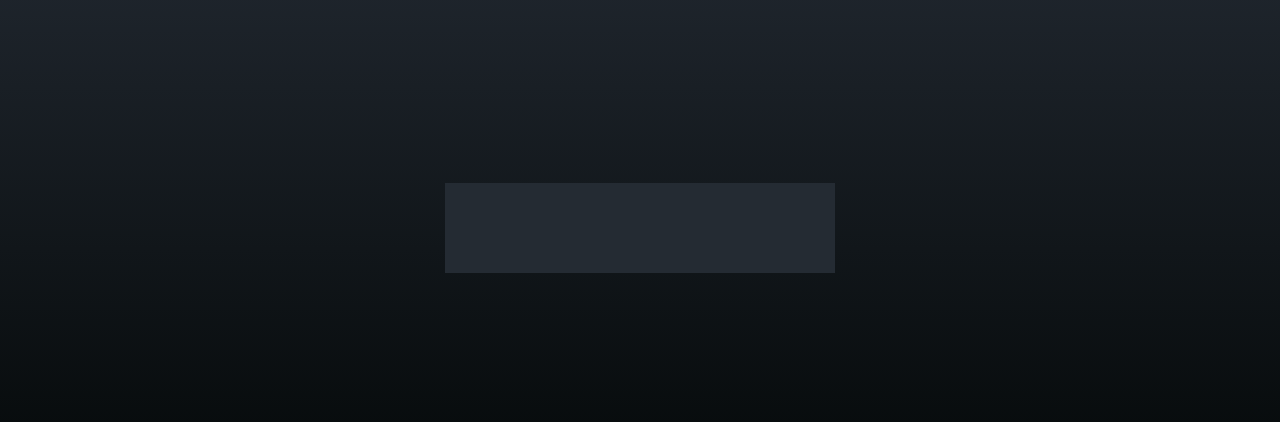
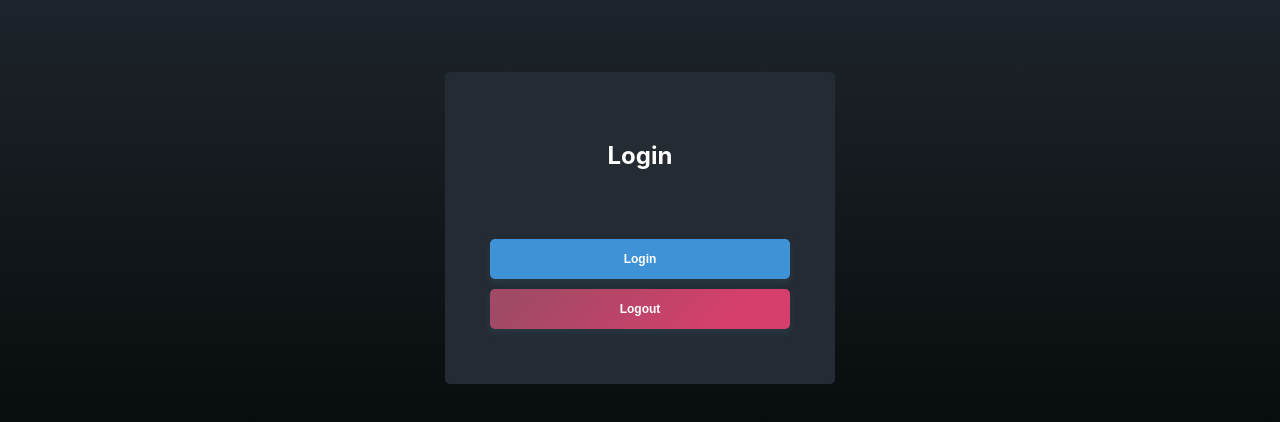
Before and after one commit to tobnys/datscha-property, a React (Create React App) app: page / in a window 1280 px wide. Shown: the part 132-554 px from the top of the page. Built offline with nearby package versions, Linux system fonts and the light colour scheme.

Commit message:
Project cleanup and add button components

```diff
--- a/package.json
+++ b/package.json
@@ -8,8 +8,8 @@
     "@testing-library/user-event": "^12.1.10",
     "@types/jest": "^26.0.15",
     "@types/node": "^12.0.0",
-    "@types/react": "^17.0.0",
-    "@types/react-dom": "^17.0.0",
+    "@types/react": "^17.0.3",
+    "@types/react-dom": "^17.0.2",
     "react": "^17.0.1",
     "react-dom": "^17.0.1",
     "react-scripts": "4.0.3",
--- a/src/App.css
+++ /dev/null
@@ -1,38 +0,0 @@
-.App {
-  text-align: center;
-}
-
-.App-logo {
-  height: 40vmin;
-  pointer-events: none;
-}
-
-@media (prefers-reduced-motion: no-preference) {
-  .App-logo {
-    animation: App-logo-spin infinite 20s linear;
-  }
-}
-
-.App-header {
-  background-color: #282c34;
-  min-height: 100vh;
-  display: flex;
-  flex-direction: column;
-  align-items: center;
-  justify-content: center;
-  font-size: calc(10px + 2vmin);
-  color: white;
-}
-
-.App-link {
-  color: #61dafb;
-}
-
-@keyframes App-logo-spin {
-  from {
-    transform: rotate(0deg);
-  }
-  to {
-    transform: rotate(360deg);
-  }
-}
--- a/src/App.tsx
+++ b/src/App.tsx
@@ -1,15 +1,51 @@
 import React from 'react';
-
-import styled, { createGlobalStyle } from 'styled-components'
+import styled from 'styled-components'
 
 export default function App() {
   return (
     <div>
-      <GlobalStyle />
-      <LoginBox />
+      <LoginBox>
+        <MainTitle>Login</MainTitle>
+        <ButtonWrapper>
+          <LoginButton>Login</LoginButton>
+        </ButtonWrapper>
+
+        <ButtonWrapper>
+          <SignOutButton disabled >Logout</SignOutButton>
+        </ButtonWrapper>
+      </LoginBox>
     </div>
   );
 }
+
+const LoginButton = styled.button`
+  background: linear-gradient(312deg,#3f92d6 30%, rgb(63, 146, 214)  90%);
+  box-shadow: 0 3px 5px 2px rgba(54, 150, 167, 0.1);
+  border: 0;
+  border-radius: 5px;
+  height: 40px;
+  font-size: 12px;
+  font-weight: bold;
+  color: white;
+`
+
+const SignOutButton = styled(LoginButton)`
+  background: linear-gradient(312deg,#d63f6c 20%, #a14a65  90%);
+`
+
+const ButtonWrapper = styled.div`
+  display: flex;
+  flex-direction: column;
+  margin-bottom: 10px;
+`
+
+const MainTitle = styled.h3`
+  font-size: 24px;
+  color: white;
+  text-align: center;
+  font-weight: bold;
+  padding-bottom: 45px;
+`
 
 const LoginBox = styled.div`
   width: 300px;
@@ -19,16 +55,5 @@ const LoginBox = styled.div`
   top: 45%;
   left: 50%;
   transform: translate(-50%, -50%);
+  border-radius: 5px;
 `
-
-const GlobalStyle = createGlobalStyle`
-  html {
-    height: 100%;
-    width: 100%;
-    margin: 0;
-    padding: 0;
-    background: rgb(6,10,11);
-    background: linear-gradient(360deg, rgba(6,10,11,1) 25%, rgba(36,43,52,1) 100%);
-    font-family: 'Manrope', sans-serif;
-  }
-`
--- a/src/index.css
+++ /dev/null
@@ -1,13 +0,0 @@
-body {
-  margin: 0;
-  font-family: -apple-system, BlinkMacSystemFont, 'Segoe UI', 'Roboto', 'Oxygen',
-    'Ubuntu', 'Cantarell', 'Fira Sans', 'Droid Sans', 'Helvetica Neue',
-    sans-serif;
-  -webkit-font-smoothing: antialiased;
-  -moz-osx-font-smoothing: grayscale;
-}
-
-code {
-  font-family: source-code-pro, Menlo, Monaco, Consolas, 'Courier New',
-    monospace;
-}
--- a/src/index.tsx
+++ b/src/index.tsx
@@ -1,17 +1,31 @@
 import React from 'react';
 import ReactDOM from 'react-dom';
-import './index.css';
 import App from './App';
 import reportWebVitals from './reportWebVitals';
+import { createGlobalStyle } from 'styled-components'
+
+const GlobalStyle = createGlobalStyle`
+  html {
+    height: 100%;
+    width: 100%;
+    margin: 0;
+    padding: 0;
+    background: rgb(6,10,11);
+    background: linear-gradient(360deg, rgba(6,10,11,1) 25%, rgba(36,43,52,1) 100%);
+    font-family: -apple-system, BlinkMacSystemFont, 'Segoe UI', 'Roboto', 'Oxygen',
+    'Ubuntu', 'Cantarell', 'Fira Sans', 'Droid Sans', 'Helvetica Neue',
+    sans-serif;
+    -webkit-font-smoothing: antialiased;
+    -moz-osx-font-smoothing: grayscale;
+  }
+`
 
 ReactDOM.render(
   <React.StrictMode>
+    <GlobalStyle />
     <App />
   </React.StrictMode>,
   document.getElementById('root')
 );
 
-// If you want to start measuring performance in your app, pass a function
-// to log results (for example: reportWebVitals(console.log))
-// or send to an analytics endpoint. Learn more: https://bit.ly/CRA-vitals
 reportWebVitals();
```
Also changed, not shown: src/setupTests.ts (deleted, +0 -5 lines), src/logo.svg (deleted), 1 other file (tests, documents, lock files or other folders).
